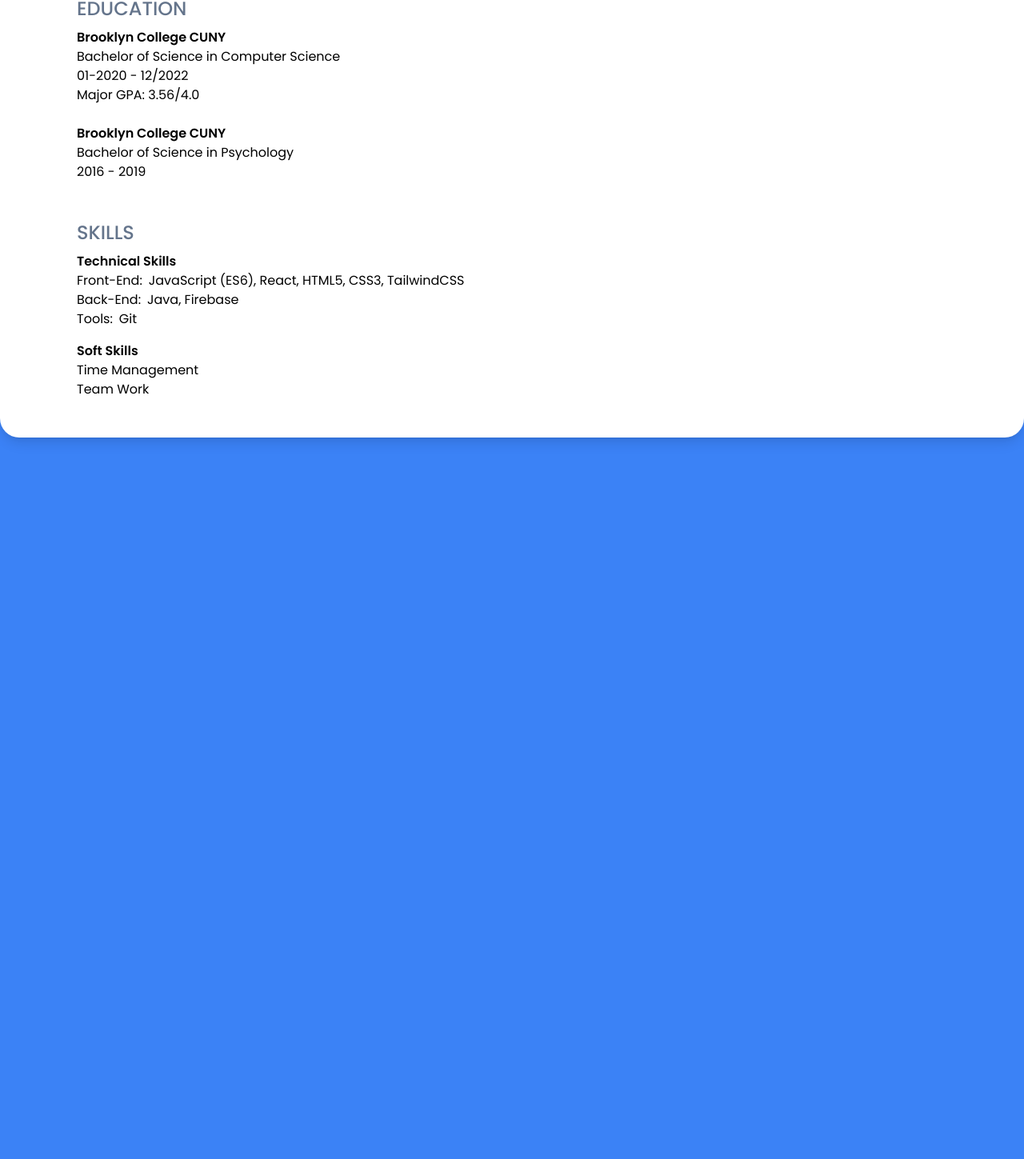
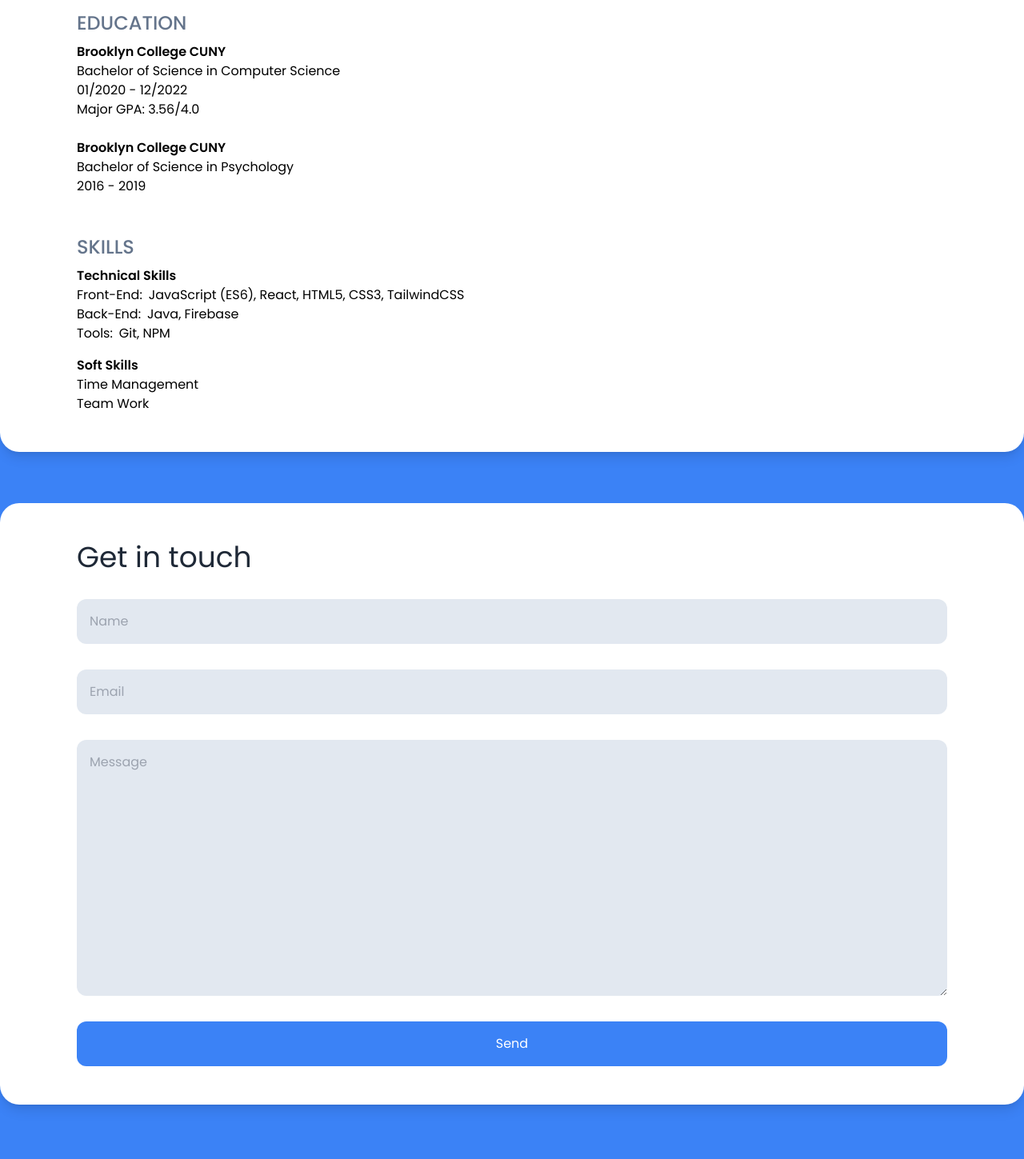
Before and after one commit to igal1290/portfolio-application, a React (Create React App) app: page / in a window 1280 px wide. Shown: the part 1518-2967 px from the top of the page at 80% size. Before the commit the page ends 2129 px from the top, so only its background shows below. Built offline with nearby package versions, Linux system fonts and the light colour scheme.

Commit message:
added a contact form to the homepage and integrated emailJS with the contact form. added on scroll functionality for navbar to change opacity

```diff
--- a/package.json
+++ b/package.json
@@ -3,6 +3,7 @@
   "version": "0.1.0",
   "private": true,
   "dependencies": {
+    "@emailjs/browser": "^3.7.0",
     "@testing-library/jest-dom": "^5.16.5",
     "@testing-library/react": "^13.4.0",
     "@testing-library/user-event": "^13.5.0",
--- /dev/null
+++ b/src/components/Contact.jsx
@@ -0,0 +1,69 @@
+// react
+import { useRef } from 'react';
+// components
+import Container from './Container';
+// emailjs
+import emailjs from '@emailjs/browser';
+
+const Contact = () => {
+  // ref
+  const form = useRef();
+
+  // send email handler
+  const sendEmail = (e) => {
+    e.preventDefault();
+
+    emailjs
+      .sendForm(
+        process.env.REACT_APP_SERVICE_ID,
+        process.env.REACT_APP_TEMPLATE_ID,
+        form.current,
+        process.env.REACT_APP_PUBLIC_KEY
+      )
+      .then(
+        (result) => {
+          console.log(result.text);
+          console.log('message sent');
+        },
+        (error) => {
+          console.log(error.text);
+        }
+      );
+  };
+
+  return (
+    <Container>
+      <div className="mx-12">
+        <h1 className="text-4xl text-gray-800 mb-8">Get in touch</h1>
+        <form className="flex flex-col" ref={form} onSubmit={sendEmail}>
+          <input
+            type="text"
+            name="user_name"
+            placeholder="Name"
+            className="bg-slate-200 p-4 rounded-xl"
+          />
+          <input
+            type="email"
+            name="user_email"
+            placeholder="Email"
+            className="bg-slate-200 my-8 p-4 rounded-xl"
+          />
+          <textarea
+            name="message"
+            placeholder="Message"
+            className="bg-slate-200 p-4 rounded-xl"
+            rows={12}
+            cols={50}
+          />
+          <input
+            type="submit"
+            value="Send"
+            className="bg-blue-500 mt-8 p-4 text-white cursor-pointer hover:bg-blue-700 transition-all duration-100 rounded-xl"
+          />
+        </form>
+      </div>
+    </Container>
+  );
+};
+
+export default Contact;
--- /dev/null
+++ b/src/components/Footer.jsx
@@ -0,0 +1,11 @@
+const Footer = () => {
+  return (
+    <div className="mb-4">
+      <p className="text-lg text-gray-800 text-center">
+        &copy; 2022 Igal Haimovitz
+      </p>
+    </div>
+  );
+};
+
+export default Footer;
--- a/src/components/Navbar.jsx
+++ b/src/components/Navbar.jsx
@@ -1,16 +1,52 @@
+// react
+import { useState } from 'react';
 // react-scroll
 import { Link, animateScroll as Scroll } from 'react-scroll';
 // css
 import '../App.css';
 
 const Navbar = () => {
+  // state
+  const [onScroll, setOnScroll] = useState(false);
+
+  // on scroll handler
+  const onScrollHandler = () => {
+    if (window.scrollY >= 90) {
+      setOnScroll(true);
+    } else {
+      setOnScroll(false);
+    }
+  };
+
+  // scroll eventlistener
+  window.addEventListener('scroll', onScrollHandler);
+
   // scroll top handler
   const scrollTop = () => {
     Scroll.scrollToTop();
   };
 
+  // scroll to handler
+  const scrollToProjects = () => {
+    Scroll.scrollTo(580);
+  };
+
+  const scrollToResume = () => {
+    Scroll.scrollTo(1280);
+  };
+
+  const scrollToContact = () => {
+    Scroll.scrollTo(2050);
+  };
+
   return (
-    <nav className="flex justify-between items-center w-full h-16 bg-white shadow-lg p-4 sticky top-0 z-50">
+    <nav
+      className={
+        onScroll
+          ? 'flex justify-between items-center h-16 w-full bg-white shadow-lg p-4 sticky top-0 z-50 opacity-95'
+          : 'flex justify-between items-center h-16 w-full bg-white shadow-lg p-4 sticky top-0 z-50'
+      }
+    >
       <div
         className="flex items-center ml-6 cursor-pointer"
         onClick={scrollTop}
@@ -26,25 +62,22 @@ const Navbar = () => {
       </div>
       <div className="flex items-center mr-6">
         <Link
-          to="projects"
-          smooth={true}
-          duration={1000}
+          to="/#"
+          onClick={scrollToProjects}
           className="text-gray-700 hover:text-blue-500 ease-in-out duration-75 cursor-pointer"
         >
           Projects
         </Link>
         <Link
-          to="resume"
-          smooth={true}
-          duration={1500}
+          to="/#"
+          onClick={scrollToResume}
           className="mx-24 text-gray-700 hover:text-blue-500 ease-in-out duration-75 cursor-pointer"
         >
           Resume
         </Link>
         <Link
-          to="contact"
-          smooth={true}
-          duration={1000}
+          to="/#"
+          onClick={scrollToContact}
           className="text-gray-700 hover:text-blue-500 ease-in-out duration-75 cursor-pointer"
         >
           Contact
--- a/src/components/Projects.jsx
+++ b/src/components/Projects.jsx
@@ -6,11 +6,15 @@ import FormValidation from '../images/form-validation.png';
 
 const Projects = () => {
   return (
-    <div className="mt-36 ml-12" id="projects">
+    <div className="mt-36 ml-12">
       <h1 className="text-4xl text-gray-800">My Projects</h1>
       <div className="mt-8 grid grid-cols-3 gap-x-8">
         {/* Project 1 */}
-        <a href="https://cryptocurrency-tracker-5d3ec.web.app/">
+        <a
+          href="https://cryptocurrency-tracker-5d3ec.web.app/"
+          target="_blank"
+          rel="noreferrer"
+        >
           <Card>
             <img src={Crypto} alt="crypto" className="mb-4 rounded-t-lg" />
             <div className="p-2 ml-4">
@@ -31,7 +35,11 @@ const Projects = () => {
           </Card>
         </a>
         {/* Project 2 */}
-        <a href="https://form-validation-noden.netlify.app/">
+        <a
+          href="https://form-validation-noden.netlify.app/"
+          target="_blank"
+          rel="noreferrer"
+        >
           <Card>
             <img
               src={FormValidation}
--- a/src/components/Resume.jsx
+++ b/src/components/Resume.jsx
@@ -1,19 +1,25 @@
+// components
+import Container from './Container';
 // react-icons
 import { MdEmail } from 'react-icons/md';
 import { BsLinkedin, BsGithub } from 'react-icons/bs';
 
 const Resume = () => {
   return (
-    <div id="resume">
-      <div className="flex items-center justify-around">
+    <Container>
+      <div className="flex items-center justify-around border-b-2 pb-4">
         <div className="flex items-center">
           <MdEmail className="text-3xl text-slate-500" />
           <p className="pl-2">igalhaimovitz@gmail.com</p>
         </div>
-        <a href="https://www.linkedin.com/in/igalhaimovitz/">
+        <a
+          href="https://www.linkedin.com/in/igalhaimovitz/"
+          target="_blank"
+          rel="noreferrer"
+        >
           <BsLinkedin className="text-3xl text-blue-600" />
         </a>
-        <a href="https://github.com/igal1290">
+        <a href="https://github.com/igal1290" target="_blank" rel="noreferrer">
           <BsGithub className="text-3xl text-slate-700" />
         </a>
       </div>
@@ -25,7 +31,7 @@ const Resume = () => {
           <div className="mt-2">
             <p className="font-semibold">Brooklyn College CUNY</p>
             <p>Bachelor of Science in Computer Science</p>
-            <p>01-2020 - 12/2022</p>
+            <p>01/2020 - 12/2022</p>
             <p>Major GPA: 3.56/4.0</p>
           </div>
           <div className="mt-6">
@@ -52,7 +58,7 @@ const Resume = () => {
             </div>
             <div className="flex">
               <p>Tools:</p>
-              <p className="ml-2">Git</p>
+              <p className="ml-2">Git, NPM</p>
             </div>
           </div>
           <div className="mt-4">
@@ -62,7 +68,7 @@ const Resume = () => {
           </div>
         </div>
       </div>
-    </div>
+    </Container>
   );
 };
 
--- a/src/pages/HomePage.jsx
+++ b/src/pages/HomePage.jsx
@@ -1,17 +1,27 @@
 // components
 import Container from '../components/Container';
 import Resume from '../components/Resume';
+import Contact from '../components/Contact';
+import Footer from '../components/Footer';
 // react-scroll
-import { Link } from 'react-scroll';
+import { Link, animateScroll as Scroll } from 'react-scroll';
 import Projects from '../components/Projects';
 // images
 import Avatar from '../images/Avatar.png';
 
 const HomePage = () => {
+  // scroll to handler
+  const scrollToProjects = () => {
+    Scroll.scrollTo(580);
+  };
+
+  const scrollToResume = () => {
+    Scroll.scrollTo(1280);
+  };
+
   return (
     <>
       <Container>
-        {/* Section A: Introduction */}
         <div className="flex items-center text-center w-11/12">
           <img
             src={Avatar}
@@ -31,23 +41,28 @@ const HomePage = () => {
               NoSQL in order to build full scalable applications.
             </p>
             <Link to="projects" smooth={true} duration={1000}>
-              <button className="w-36 border-2 p-2 text-gray-700 border-blue-500 hover:bg-blue-500 hover:text-white ease-in-out duration-100 rounded-3xl">
+              <button
+                onClick={scrollToProjects}
+                className="w-36 border-2 p-2 text-gray-700 border-blue-500 hover:bg-blue-500 hover:text-white ease-in-out duration-100 rounded-3xl"
+              >
                 Projects
               </button>
             </Link>
             <Link to="resume" smooth={true} duration={1500}>
-              <button className="w-36 ml-8 p-2 text-white bg-blue-500 hover:bg-blue-600 ease-in-out duration-75 rounded-3xl">
+              <button
+                onClick={scrollToResume}
+                className="w-36 ml-8 p-2 text-white bg-blue-500 hover:bg-blue-600 ease-in-out duration-75 rounded-3xl"
+              >
                 Resume
               </button>
             </Link>
           </div>
         </div>
-        {/* Section B: Projects */}
         <Projects />
       </Container>
-      <Container>
-        <Resume />
-      </Container>
+      <Resume />
+      <Contact />
+      <Footer />
     </>
   );
 };
```
Also changed, not shown: 2 other files (tests, documents, lock files or other folders).
